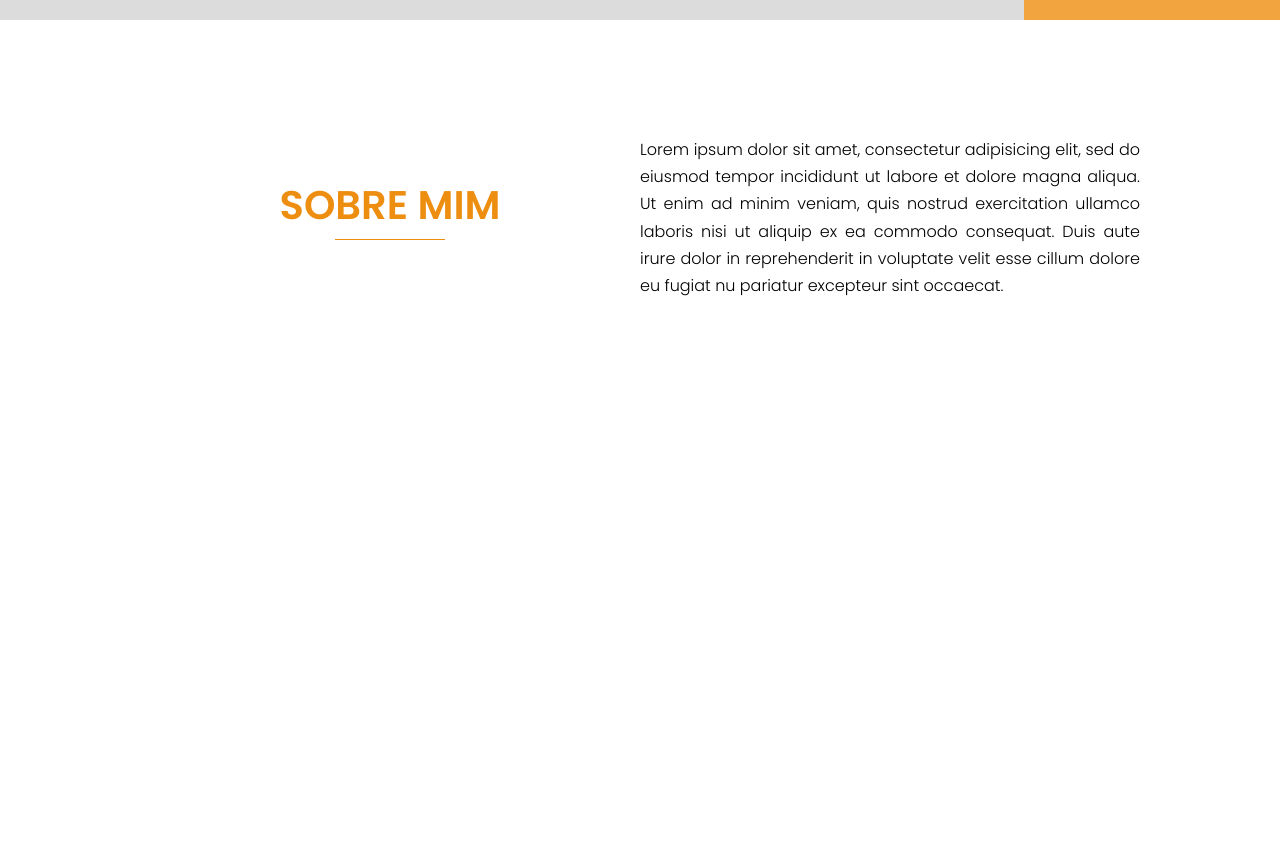
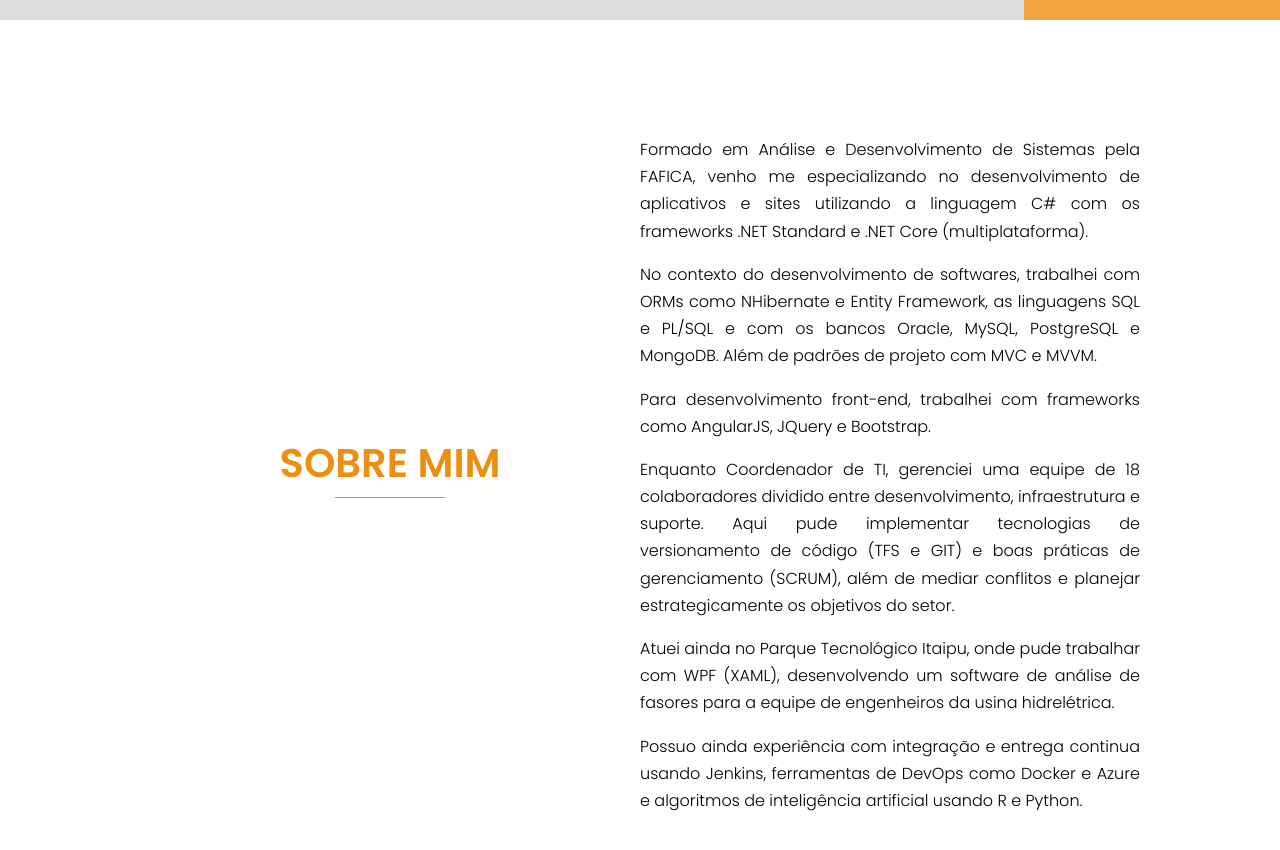
Before and after one commit to romuloedu/romuloedu.github.io, a React (Create React App) app: page / in a window 1280 px wide. Shown: the part 780-1630 px from the top of the page. Before the commit the page ends 1135 px from the top, so only its background shows below. Built offline with nearby package versions, Linux system fonts and the light colour scheme.

Commit message:
- Inclusão do texto da biografia..

```diff
--- a/src/components/Bio/index.js
+++ b/src/components/Bio/index.js
@@ -9,11 +9,46 @@ const Bio = () => {
                 <h1>Sobre mim</h1>
             </div>
             <div className="bioDescription">
-                <p>Lorem ipsum dolor sit amet, consectetur adipisicing elit, sed do eiusmod tempor incididunt ut labore et dolore magna aliqua. Ut enim ad minim veniam, quis nostrud exercitation
-                ullamco laboris nisi ut aliquip ex ea commodo consequat.
-                Duis aute irure dolor in reprehenderit in voluptate velit esse cillum dolore eu fugiat nu pariatur excepteur sint occaecat.</p>
+                <p>
+                    Formado em Análise e Desenvolvimento de Sistemas pela FAFICA,
+                    venho me especializando no desenvolvimento
+                    de aplicativos e sites utilizando a linguagem C# com os
+                    frameworks .NET Standard e .NET Core (multiplataforma).
+                </p>
+
+                <p>
+                    No contexto do desenvolvimento de softwares, trabalhei com
+                    ORMs como NHibernate e Entity Framework, as linguagens SQL
+                    e PL/SQL e com os bancos Oracle, MySQL, PostgreSQL e MongoDB.
+                    Além de padrões de projeto com MVC e MVVM.
+                </p>
+                <p>
+                    Para desenvolvimento front-end, trabalhei com frameworks
+                    como AngularJS, JQuery e Bootstrap.
+                </p>
+                <p>
+                    Enquanto Coordenador de TI, gerenciei uma equipe de 18
+                    colaboradores dividido entre desenvolvimento,
+                    infraestrutura e suporte. Aqui pude implementar
+                    tecnologias de versionamento de código (TFS e GIT) e
+                    boas práticas de gerenciamento (SCRUM), além de mediar
+                    conflitos e planejar estrategicamente os objetivos do
+                    setor.
+                </p>
+                <p>
+                    Atuei ainda no Parque Tecnológico Itaipu, onde pude
+                    trabalhar com WPF (XAML), desenvolvendo um software de
+                    análise de fasores para a equipe de engenheiros da usina
+                    hidrelétrica.
+                </p>
+                <p>
+                    Possuo ainda experiência com integração e entrega
+                    continua usando Jenkins, ferramentas de DevOps como
+                    Docker e Azure e algoritmos de inteligência artificial
+                    usando R e Python.
+                </p>
             </div>
-        </section>
+        </section >
     );
 }
 
```
